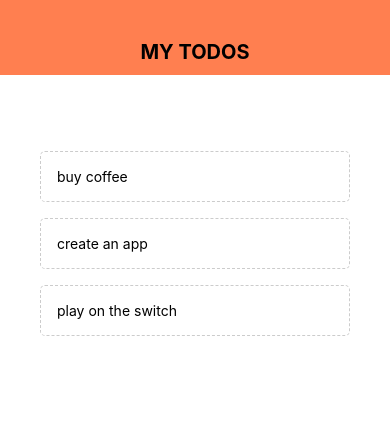
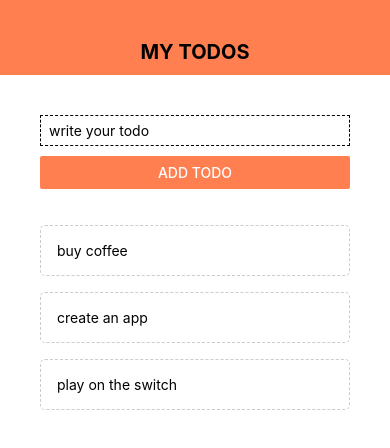
Before and after one commit to md-rabiul-hasan/react-native-todo-list, a React Native app: screen / in a window 390 px wide. Shown: the top 448 px of the page. Built offline with nearby package versions, Linux system fonts and the light colour scheme.

Commit message:
add todo

```diff
--- a/App.js
+++ b/App.js
@@ -1,5 +1,6 @@
 import React, { useState } from 'react';
 import { StyleSheet, Text, View, FlatList } from 'react-native';
+import Addtodoitem from './components/Addtodoitem';
 import Header from './components/Header';
 import TodoItem from './components/TodoItem';
 
@@ -15,10 +16,20 @@ export default function App() {
     setTodos(afterRemoveTodo)
   }
 
+  const submitHandler = (text) => {
+    const key = Math.floor(Math.random() * (1000 - 1 + 1)) + 1;
+    const newItem = {text: text, key: key.toString()}
+    const newtodos = [
+      newItem, ...todos
+    ];
+    setTodos(newtodos)
+  }
+
   return (
     <View style={styles.container}>
         <Header />
         <View style={styles.content}>
+          <Addtodoitem submitHandler={submitHandler} />
           <View style={styles.list}>
             <FlatList
               data={todos}
--- /dev/null
+++ b/components/Addtodoitem.js
@@ -0,0 +1,33 @@
+import React, { useState } from 'react';
+import { StyleSheet, Text, View, FlatList, TextInput, Button } from 'react-native';
+
+const Addtodoitem = (props) => {
+    const {submitHandler} = props
+    const [text, setText] = useState('');
+    const textChangeHandler = (val) => {
+        setText(val)
+    }
+    return (
+        <View>
+            <TextInput
+                style={styles.input}
+                onChangeText = {textChangeHandler}
+                placeholder='write your todo'
+            />
+            <Button onPress={ () => submitHandler(text) } title='add todo' color='coral' />
+        </View>
+    );
+};
+
+export default Addtodoitem;
+
+const styles = StyleSheet.create({
+    input : {
+        paddingHorizontal: 8,
+        paddingVertical: 6,
+        borderWidth: 1,
+        marginBottom: 10,
+        borderRadius: 1,
+        borderStyle: 'dashed'
+    }
+})
```
